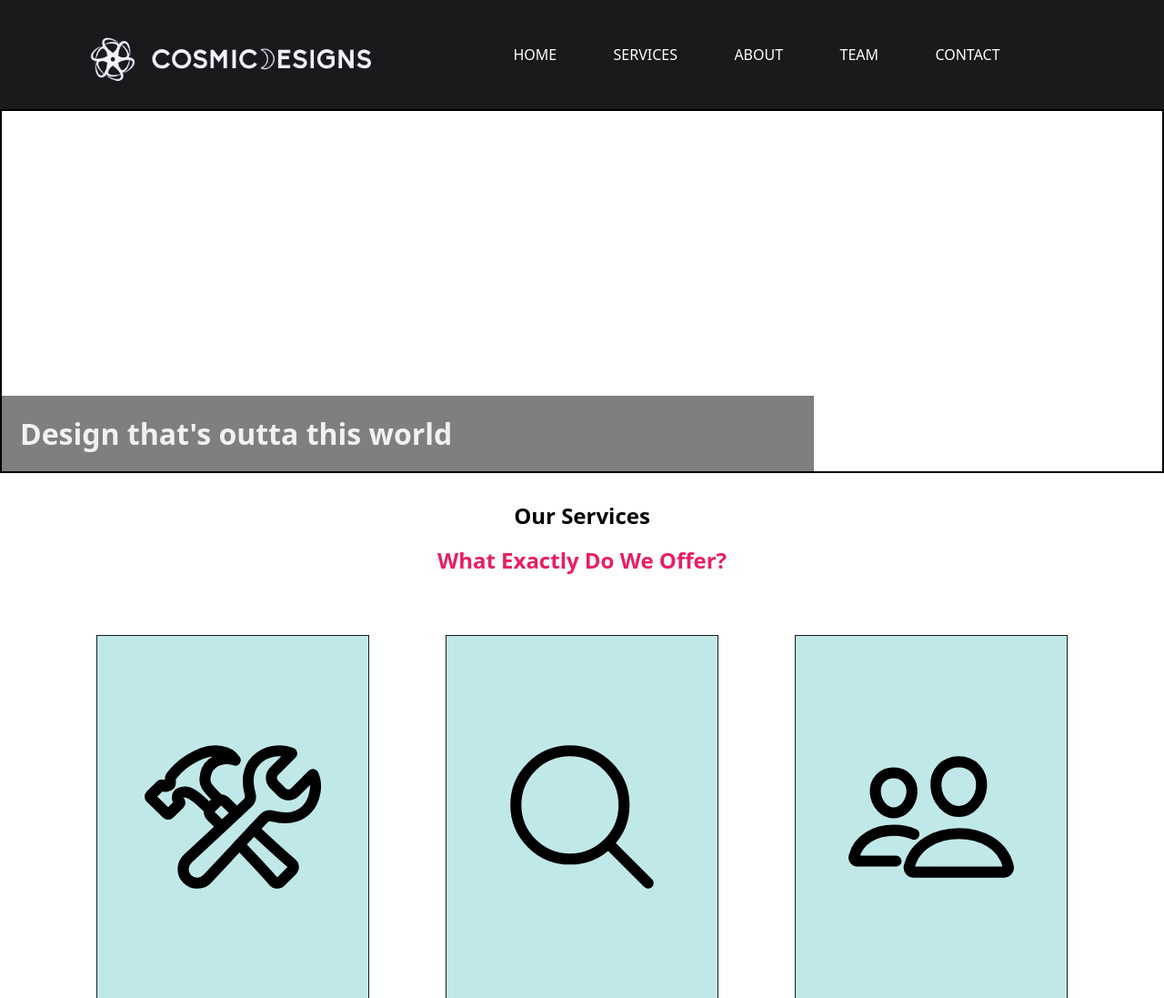
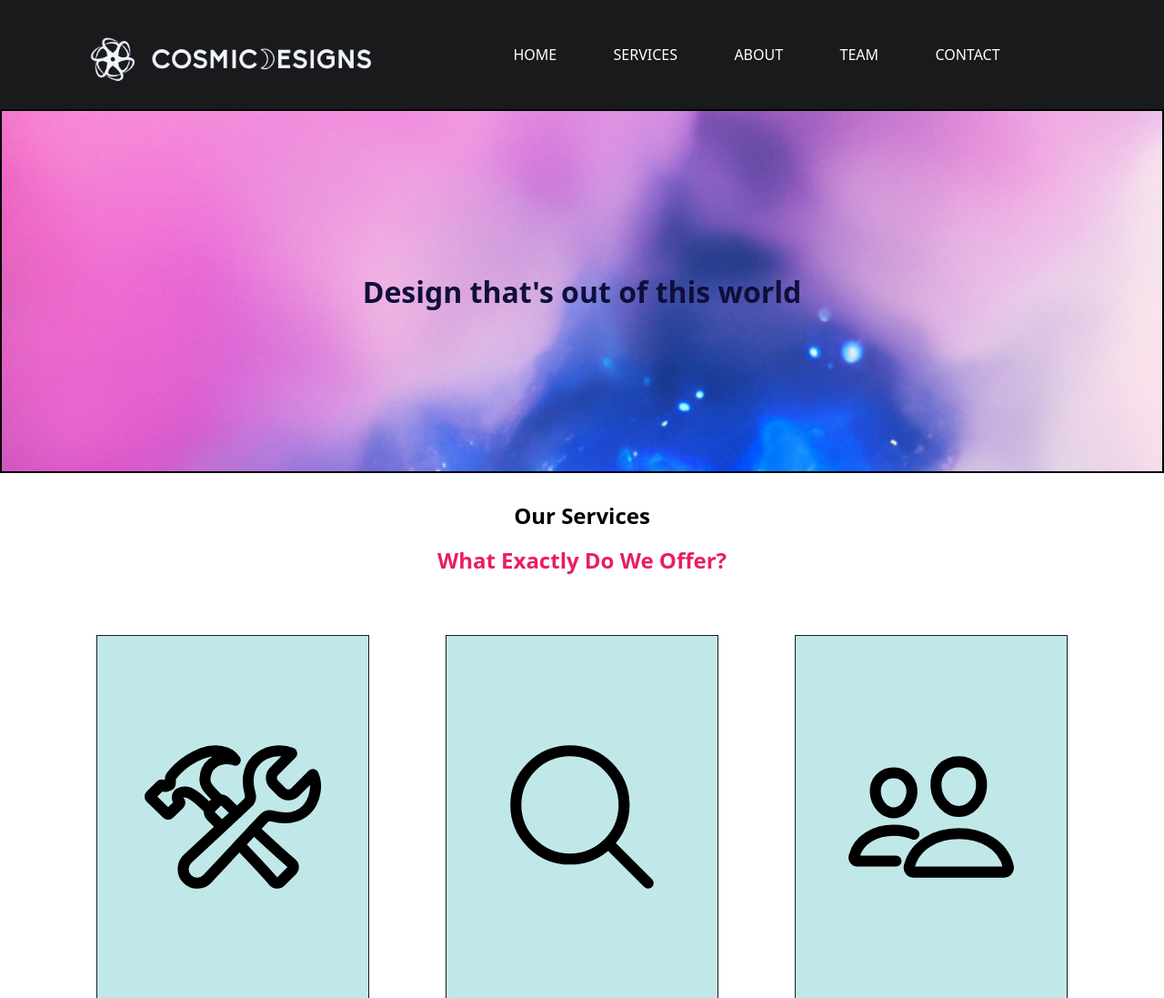
Before and after one commit to fac27/Agency-Website-A-C, a plain HTML site: page index.html in a window 1280 px wide. Shown: the top 1097 px of the page at 91% size. Drawn offline with Linux system fonts and the light colour scheme.

Commit message:
hero piece styeld & images removed

```diff
--- a/Stylesheet.css
+++ b/Stylesheet.css
@@ -157,34 +157,37 @@ transition: all 0.3s;
   border: black;
   border-style: solid;
   border-width: 2px;
-  text-align: left;
+  text-align: center;
   color: black;
   height: 400px;
   border-style: solid;
   border-color: black;
-
-
+  display: grid;
+  grid-template-columns: 100px 100px 100px;
+  grid-template-rows: 100px 100px 100px;
+  column-gap: 10px;
+  row-gap: 15px;
+  justify-items: center;
 }
-#hero{
+#background-nebula{
   position: relative;
   z-index: -1;
   overflow-x:hidden;
-  object-fit: cover;
-  display: grid;
+  background-image: url(Assets/bubble_gum_nebula.png);
+  background-repeat: no-repeat;
+  background-size: cover;
 }
 
 
 /* added container but this should probably be changed - it might also be wise to put the image in the HTML rather than as a background img */
 
-.top-left{
+.middle-center{
   position: absolute;
-  background: rgb(0, 0, 0); /* Fallback color */
-  background: rgba(0, 0, 0, 0.5); /* Black background with 0.5 opacity */
-  color: #f1f1f1;
-  width: 70%;
+  grid-row: 1;
+  place-self: center;
+  color: rgb(15, 15, 58);
   padding: 20px;
   z-index: 1;
-  bottom: 0;
 }
 /* end of hero section */
 
--- a/index.html
+++ b/index.html
@@ -32,9 +32,9 @@
 
 </header>
 
-    <div class="container" id="hero">
+    <div class="container" id="background-nebula">
         <!-- container class should be renamed -->
-        <h1 class="top-left">Design that's outta this world</h1>
+        <h1 class="middle-center">Design that's out of this world</h1>
 
            <!-- removed video -->
     </div>
```
Also changed, not shown: Assets/bubble_gum_nebula.png (added), 3 other files.
